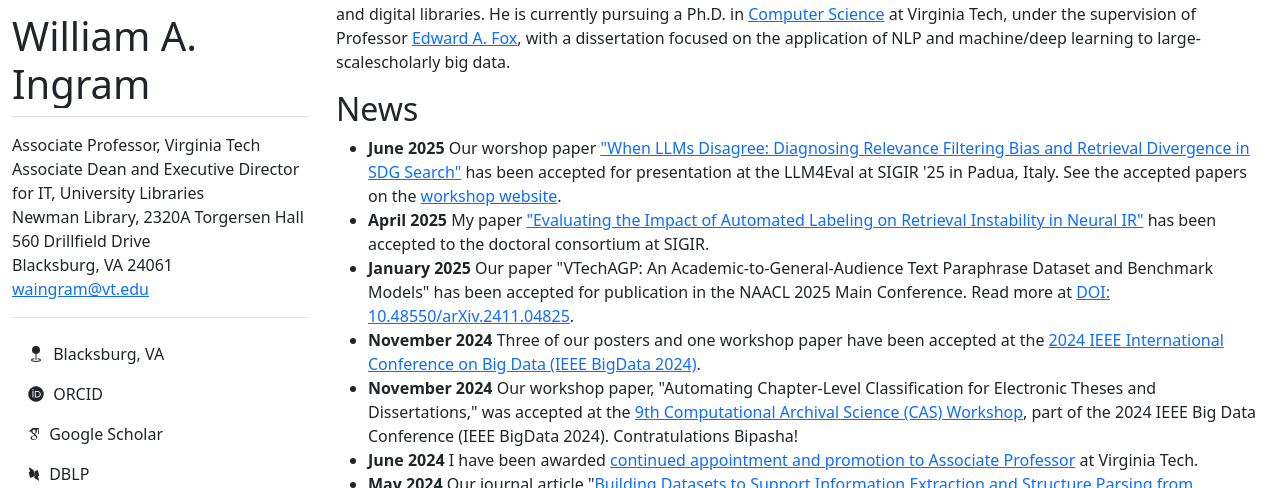
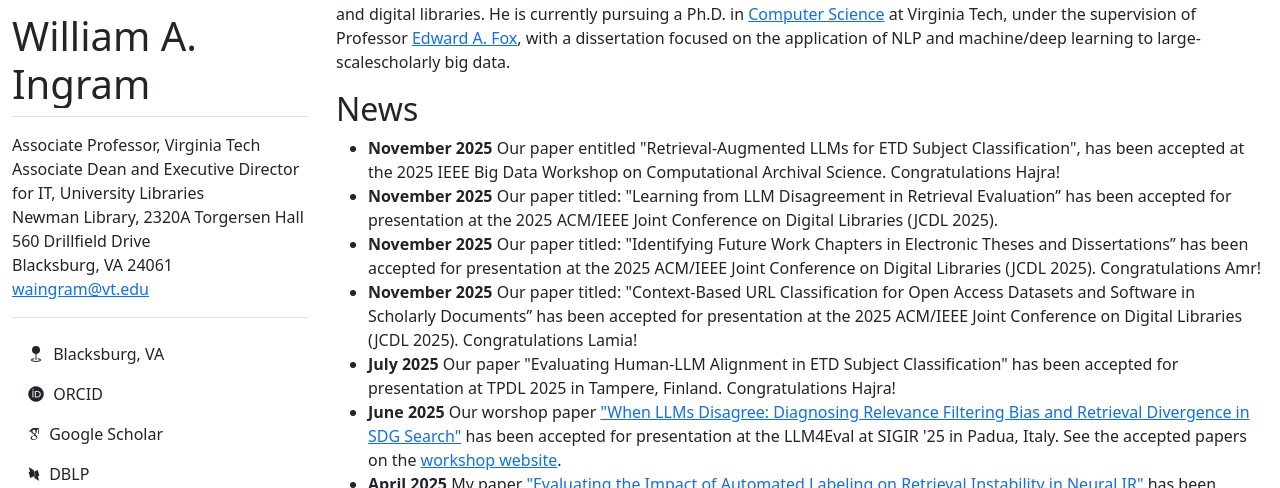
Before and after one commit to waingram/waingram.github.io, a Jekyll site: the page built from index.md, in a window 1280 px wide and 900 px high, cut to the strip 412-900 px from the top of the window. Built offline with Jekyll 4.4.1, drawn with Linux system fonts in a browser that asks for light colours; some web fonts are replaced.

Commit message:
Update news

```diff
--- a/_data/news.yml
+++ b/_data/news.yml
@@ -1,3 +1,18 @@
+- date: "November 2025"
+  content: >
+    Our paper entitled "Retrieval-Augmented LLMs for ETD Subject Classification", has been accepted at the 2025 IEEE Big Data Workshop on Computational Archival Science. Congratulations Hajra!
+- date: "November 2025"
+  content: >
+    Our paper titled: "Learning from LLM Disagreement in Retrieval Evaluation” has been accepted for presentation at the 2025 ACM/IEEE Joint Conference on Digital Libraries (JCDL 2025).
+- date: "November 2025"
+  content: >
+    Our paper titled: "Identifying Future Work Chapters in Electronic Theses and Dissertations” has been accepted for presentation at the 2025 ACM/IEEE Joint Conference on Digital Libraries (JCDL 2025). Congratulations Amr!
+- date: "November 2025"
+  content: >
+    Our paper titled: "Context-Based URL Classification for Open Access Datasets and Software in Scholarly Documents” has been accepted for presentation at the 2025 ACM/IEEE Joint Conference on Digital Libraries (JCDL 2025). Congratulations Lamia!
+- date: "July 2025"
+  content: >
+    Our paper "Evaluating Human-LLM Alignment in ETD Subject Classification" has been accepted for presentation at TPDL 2025 in Tampere, Finland. Congratulations Hajra!
 - date: "June 2025"
   content: >
     Our worshop paper <a href="https://arxiv.org/abs/2507.02139v1" target="_blank">"When LLMs Disagree: Diagnosing Relevance Filtering Bias and Retrieval Divergence in SDG Search"</a> has been accepted for presentation at the LLM4Eval at SIGIR '25 in Padua, Italy. See the accepted papers on the <a href="https://llm4eval.github.io/SIGIR2025/papers/" target="_blank">workshop website</a>.
```
